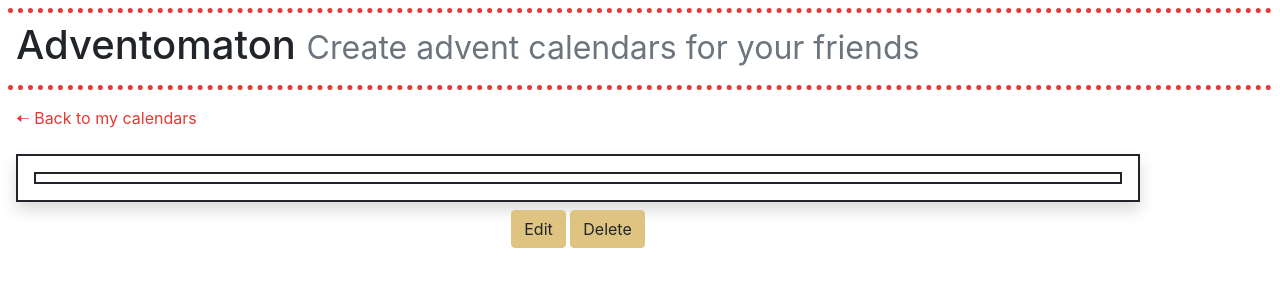
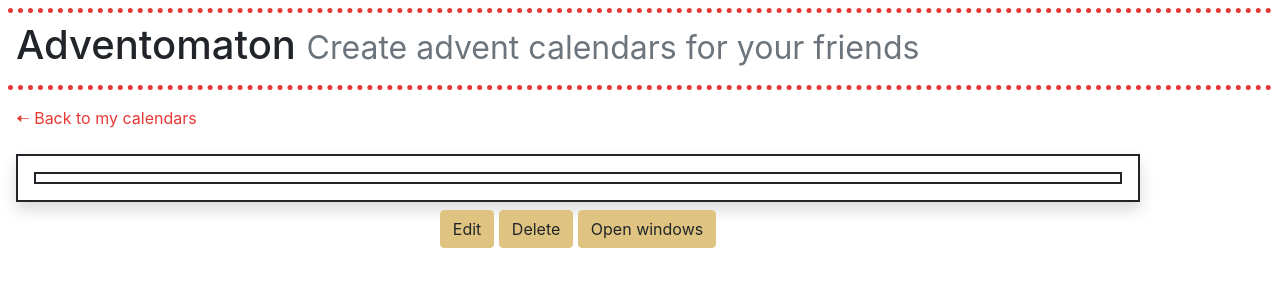
Before and after one commit to gvarab/advents4friends, a Django app: template adventcalendar/templates/adventcalendar/calendar_detail.html in a window 1280 px wide. Shown: the top 300 px of the page. Run offline with Django 3.2, Linux system fonts and the light colour scheme; the template is opened without the code that fills it, so the values that code supplies are empty; some libraries are stand-ins or nearby versions.

Commit message:
open/close doors

```diff
--- a/adventcalendar/templates/adventcalendar/calendar_detail.html
+++ b/adventcalendar/templates/adventcalendar/calendar_detail.html
@@ -13,7 +13,12 @@
     <div class="row row-cols-2 row-cols-sm-2 row-cols-md-3 row-cols-lg-4 row-cols-xl-6">
         {% for door in object.door_set.all %}
             <div class="col">
-                {% include "adventcalendar/door_open.html" %}
+                {% if doors_open %}
+                    {% include "adventcalendar/door_open.html" %}
+                {% endif %}
+                {% if not doors_open %}
+                    {% include "adventcalendar/door_closed.html" %}
+                {% endif %}
             </div>
         {% endfor %}
     </div>
@@ -22,4 +27,10 @@
 {% block calendar_footer %}
     <a class="btn btn-secondary" href="{% url 'calendar_edit' pk=object.pk %}" role="button">Edit</a>
     <a class="btn btn-secondary" href="{% url 'calendar_delete' pk=object.pk %}" role="button">Delete</a>
+    {%  if not doors_open %}
+        <a class="btn btn-secondary" href="{% url 'calendar_detail' pk=object.pk %}?doorsOpen=True" role="button">Open windows</a>
+    {% endif %}
+    {%  if doors_open %}
+        <a class="btn btn-secondary" href="{% url 'calendar_detail' pk=object.pk %}" role="button">Close windows</a>
+    {% endif %}
 {% endblock %}
--- a/adventcalendar/urls.py
+++ b/adventcalendar/urls.py
@@ -4,11 +4,10 @@ from adventcalendar.views import CalendarList, CalendarDetail, DoorDetail, NewCa
 
 urlpatterns = [
     path('', CalendarList.as_view(), name='calendar_list'),
-    path('<int:pk>/', CalendarDetail.as_view(), name='calendar_detail'),
-    path('<int:cal>/<int:pk>/', DoorDetail.as_view(), name='door_detail'),
-    path('<int:cal>/<int:pk>/edit/', EditDoor.as_view(), name='door_edit'),
     path('new_calendar/', NewCalendar.as_view(), name='calendar_new'),
-    path('<int:pk>/edit/', EditCalendar.as_view(), name='calendar_edit'),
-    path('<int:pk>/delete/', DeleteCalendar.as_view(), name='calendar_delete'),
-
+    path('calendar/<int:pk>/', CalendarDetail.as_view(), name='calendar_detail'),
+    path('calendar/<int:pk>/edit/', EditCalendar.as_view(), name='calendar_edit'),
+    path('calendar/<int:pk>/delete/', DeleteCalendar.as_view(), name='calendar_delete'),
+    path('door/<int:pk>/', DoorDetail.as_view(), name='door_detail'),
+    path('door/<int:pk>/edit/', EditDoor.as_view(), name='door_edit'),
 ]
--- a/adventcalendar/views.py
+++ b/adventcalendar/views.py
@@ -21,7 +21,11 @@ class CalendarDetail(DetailView):
     def get_context_data(self, **kwargs):
         context = super().get_context_data(**kwargs)
         theme = self.get_object().theme
-        context['calendar_style'] = STYLES[theme]
+        doors_open = self.request.GET.get('doorsOpen', None)
+        context.update({
+            'calendar_style': STYLES[theme],
+            'doors_open': doors_open,
+        })
         return context
 
 
```
